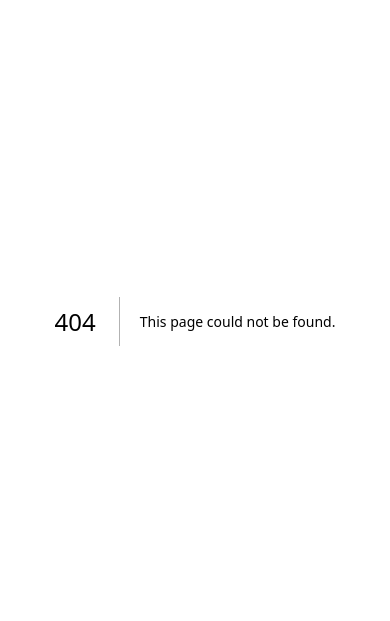
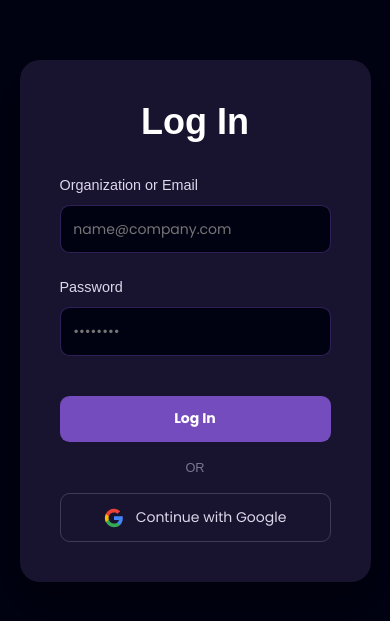
Before and after one commit to DIMA-RISK/app, a Next.js app: page /login in a window 390 px wide. Before the commit this address had no page. Shown: the part 101-722 px from the top of the page. Built offline with nearby package versions, Linux system fonts and the light colour scheme.

Commit message:
feat: implement responsive login page UI with Google auth placeholder

```diff
--- /dev/null
+++ b/app/login/login.module.css
@@ -0,0 +1,88 @@
+.container {
+    min-height: 100vh;
+    display: flex;
+    align-items: center;
+    justify-content: center;
+    background-color: #000212;
+    font-family: 'Rubik', sans-serif;
+  }
+
+  .card {
+    background-color: #181430;
+    padding: 2.5rem;
+    border-radius: 1.25rem;
+    width: 90%;
+    max-width: 420px;
+    box-shadow: 0 20px 40px rgba(0, 0, 0, 0.4);
+  }
+
+  .title {
+    color: #ffffff;
+    font-size: 2.25rem;
+    font-weight: 700;
+    margin-bottom: 2rem;
+    text-align: center;
+  }
+
+  .inputGroup {
+    margin-bottom: 1.5rem;
+  }
+
+  .label {
+    display: block;
+    color: #ddd7ea;
+    margin-bottom: 0.5rem;
+    font-size: 0.9rem;
+  }
+
+  .input {
+    width: 100%;
+    padding: 0.8rem;
+    border-radius: 0.6rem;
+    border: 1px solid rgba(117, 76, 190, 0.4);
+    background: #000212;
+    color: #fff;
+    outline: none;
+    transition: border 0.3s ease;
+  }
+
+  .input:focus {
+    border-color: #754cbe;
+  }
+
+  .loginButton {
+    width: 100%;
+    padding: 0.8rem;
+    background-color: #754cbe;
+    color: white;
+    border: none;
+    border-radius: 0.6rem;
+    font-weight: 700;
+    cursor: pointer;
+    margin-top: 1rem;
+    transition: transform 0.1s active;
+  }
+
+  .loginButton:hover {
+    background-color: #633fb0;
+  }
+  .googleButton {
+    width: 100%;
+    padding: 0.8rem;
+    background-color: transparent;
+    color: #ddd7ea;
+    border: 1px solid rgba(221, 215, 234, 0.2);
+    border-radius: 0.6rem;
+    display: flex;
+    align-items: center;
+    justify-content: center;
+    gap: 12px;
+    margin-top: 1rem;
+    cursor: pointer;
+    font-weight: 500;
+    transition: background 0.3s;
+  }
+
+  .googleButton:hover {
+    background-color: rgba(221, 215, 234, 0.05);
+  }
--- /dev/null
+++ b/app/login/page.tsx
@@ -0,0 +1,41 @@
+"use client";
+
+import React from 'react';
+import styles from './login.module.css';
+
+export default function LoginPage() {
+  return (
+    <main className={styles.container}>
+      <div className={styles.card}>
+        <h1 className={styles.title}>Log In</h1>
+
+        <form onSubmit={(e) => e.preventDefault()}>
+          <div className={styles.inputGroup}>
+            <label className={styles.label}>Organization or Email</label>
+            <input type="email" className={styles.input} placeholder="name@company.com" />
+          </div>
+
+          <div className={styles.inputGroup}>
+            <label className={styles.label}>Password</label>
+            <input type="password" className={styles.input} placeholder="••••••••" />
+          </div>
+
+          <button type="submit" className={styles.loginButton}>
+            Log In
+          </button>
+          <div style={{ textAlign: 'center', margin: '1rem 0', color: 'rgba(221, 215, 234, 0.5)', fontSize: '0.8rem' }}>OR</div>
+
+<button type="button" className={styles.googleButton}>
+  <svg width="20" height="20" viewBox="0 0 24 24">
+    <path fill="#4285F4" d="M22.56 12.25c0-.78-.07-1.53-.2-2.25H12v4.26h5.92c-.26 1.37-1.04 2.53-2.21 3.31v2.77h3.57c2.08-1.92 3.28-4.74 3.28-8.09z"/>
+    <path fill="#34A853" d="M12 23c2.97 0 5.46-.98 7.28-2.66l-3.57-2.77c-.98.66-2.23 1.06-3.71 1.06-2.86 0-5.29-1.93-6.16-4.53H2.18v2.84C3.99 20.53 7.7 23 12 23z"/>
+    <path fill="#FBBC05" d="M5.84 14.09c-.22-.66-.35-1.36-.35-2.09s.13-1.43.35-2.09V7.07H2.18C1.43 8.55 1 10.22 1 12s.43 3.45 1.18 4.93l3.66-2.84z"/>
+    <path fill="#EA4335" d="M12 5.38c1.62 0 3.06.56 4.21 1.64l3.15-3.15C17.45 2.09 14.97 1 12 1 7.7 1 3.99 3.47 2.18 7.07l3.66 2.84c.87-2.6 3.3-4.53 6.16-4.53z"/>
+  </svg>
+  Continue with Google
+</button>
+        </form>
+      </div>
+    </main>
+  );
+}
--- a/package.json
+++ b/package.json
@@ -9,13 +9,13 @@
     "lint": "next lint"
   },
   "dependencies": {
-    "next": "16.1.6",
+    "next": "^16.2.4",
     "react": "18.2.0",
     "react-dom": "18.2.0"
   },
   "devDependencies": {
-    "typescript": "^5",
+    "@types/node": "^20",
     "@types/react": "^18",
-    "@types/node": "^20"
+    "typescript": "^5"
   }
 }
```
Also changed, not shown: 1 other file (tests, documents, lock files or other folders).
